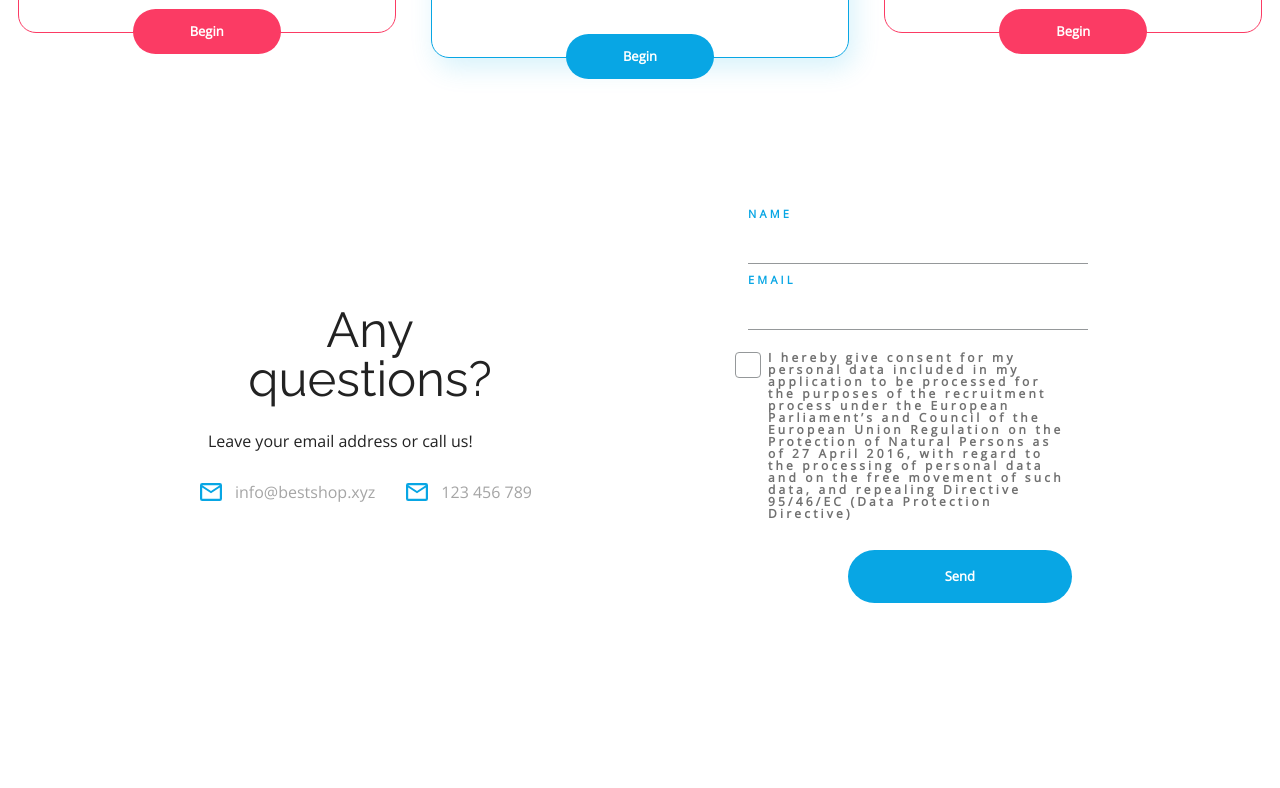
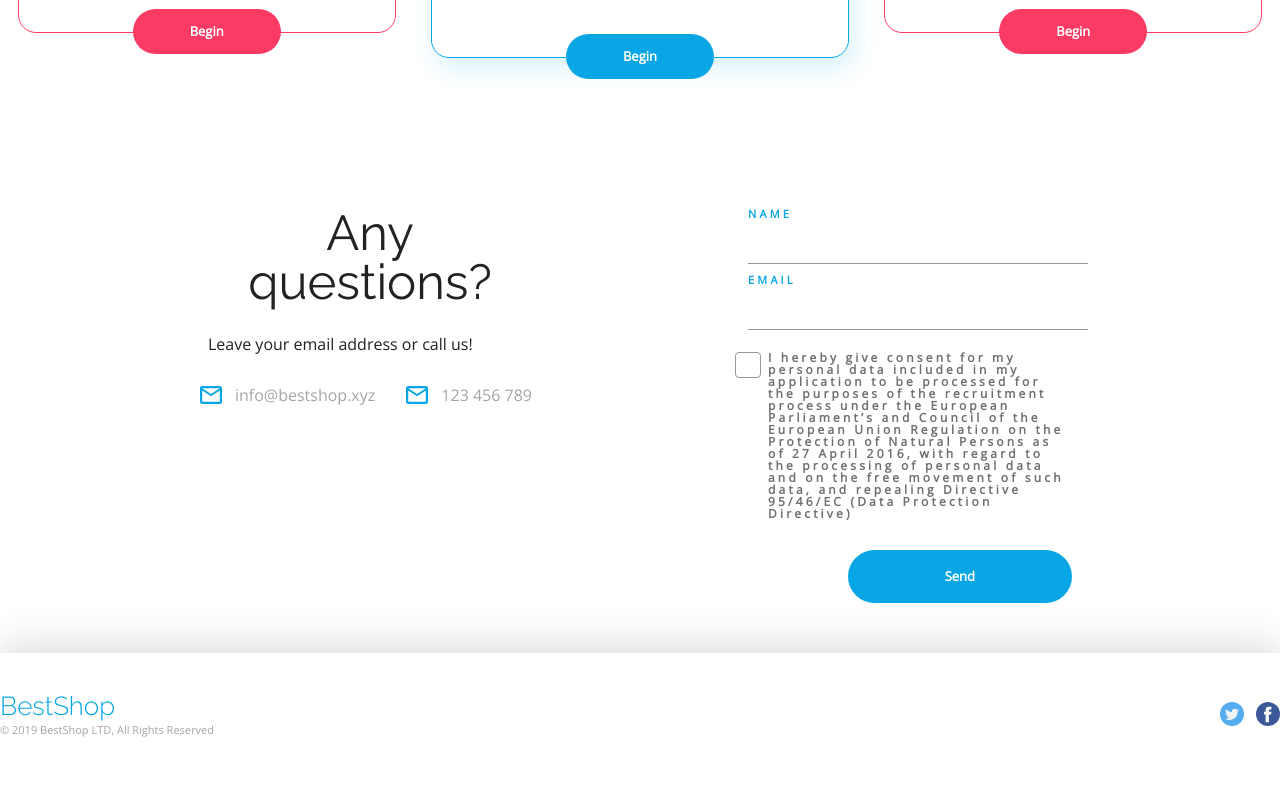
Before and after one commit to klaudiuszfraj/best-shop, a plain HTML site: page index.html in a window 1280 px wide. Shown: the part 3031-3819 px from the top of the page. Before the commit the page ends 3684 px from the top, so only its background shows below. Drawn offline with nearby package versions, Linux system fonts and the light colour scheme.

Commit message:
add footer corected display of .contact

```diff
--- a/css/main.css
+++ b/css/main.css
@@ -370,6 +370,7 @@ main{
     padding: 50px 100px;
     display: flex;
     justify-content: space-around;
+    align-items: flex-start;
     text-align: center;
 }
 .question__content div{
@@ -481,3 +482,30 @@ input[type="checkbox"]:checked + span::before{
     margin-top: 30px;
     align-self: flex-end;
 }
+footer{
+    height: 135px;
+    box-shadow: 0px -5px 40px #00000029;
+}
+.footer__content{
+    display: flex;
+    justify-content: space-between;
+    align-items: center;
+    padding-top: 40px;
+}
+.footer_logo h3{
+    font-size: 26px;
+    font-weight: 300;
+    color: var(--color-primary);
+}
+.footer_logo p{
+    font-family: 'Open Sans', sans-serif;
+    font-size: 11px;
+    color: var(--color-grey);
+    padding-top: 5px;
+}
+.media{
+    display: flex;
+    justify-content: space-between;
+    align-items: center;
+    width: 60px;
+}
--- a/index.html
+++ b/index.html
@@ -177,6 +177,18 @@
       </div>
     </div>
   </section>
+  <footer>
+    <div class="container footer__content">
+      <div class="footer_logo">
+        <h3>BestShop</h3>
+        <p>&copy 2019 BestShop LTD, All Rights Reserved</p>
+      </div>
+      <div class="media">
+        <img src="./images/Twitter.svg" alt="">
+        <img src="./images/Facebook.svg" alt="">
+      </div>
+    </div>
+  </footer>
 </main>
 </body>
 </html>
```
